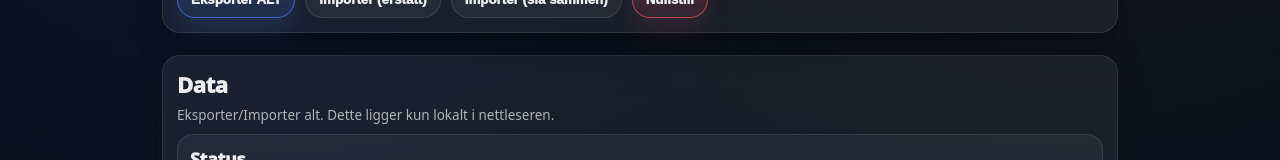
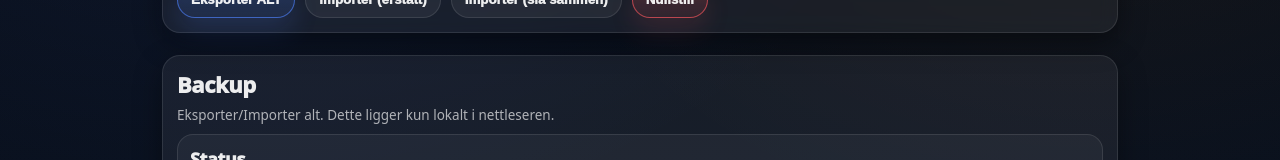
Before and after one commit to nikolaihoffmann-svg/Nikasso-, a React (Vite) app: page / in a window 1280 px wide. Both pictures are taken after a click on the button "⚙️ Data". Shown: the part 236-396 px from the top of the page. Built offline with nearby package versions, Linux system fonts and the light colour scheme.

Commit message:
Update Backup.tsx

```diff
--- a/src/pages/Backup.tsx
+++ b/src/pages/Backup.tsx
@@ -1,13 +1,6 @@
 // src/pages/Backup.tsx
 import React, { useMemo } from "react";
-import {
-  clearAllData,
-  downloadExportAll,
-  fmtKr,
-  getStorageSummary,
-  pickImportAllFileMerge,
-  pickImportAllFileReplace,
-} from "../app/storage";
+import { downloadExportAll, getStorageSummary, pickImportAllFile, clearAllData, fmtKr } from "../app/storage";
 
 function fmtBytes(n: number) {
   if (!Number.isFinite(n) || n <= 0) return "0 B";
@@ -22,20 +15,19 @@ function fmtBytes(n: number) {
 }
 
 export function Backup() {
-  // (memo) greit siden dette kun er en "status" skjerm
   const summary = useMemo(() => getStorageSummary(), []);
 
   return (
     <div className="card">
-      <div className="cardTitle">Data</div>
+      <div className="cardTitle">Backup</div>
       <div className="cardSub">Eksporter/Importer alt. Dette ligger kun lokalt i nettleseren.</div>
 
       <div className="list">
         <div className="item">
           <p className="itemTitle">Status</p>
           <div className="itemMeta">
-            Varer: <b>{summary.itemsCount}</b> • Kunder: <b>{summary.customersCount}</b> • Salg: <b>{summary.salesCount}</b> • Gjeld:{" "}
-            <b>{summary.receivablesCount}</b>
+            Varer: <b>{summary.itemsCount}</b> • Kunder: <b>{summary.customersCount}</b> • Salg: <b>{summary.salesCount}</b> • Gjeld:
+            <b> {summary.receivablesCount}</b>
             <br />
             Utestående salg: <b>{fmtKr(summary.unpaidSales)}</b>
             <br />
@@ -53,11 +45,11 @@ export function Backup() {
           Eksporter ALT
         </button>
 
-        <button className="btn" type="button" onClick={pickImportAllFileReplace}>
+        <button className="btn" type="button" onClick={() => pickImportAllFile("replace")}>
           Importer (erstatt)
         </button>
 
-        <button className="btn" type="button" onClick={pickImportAllFileMerge}>
+        <button className="btn" type="button" onClick={() => pickImportAllFile("merge")}>
           Importer (slå sammen)
         </button>
 
```
